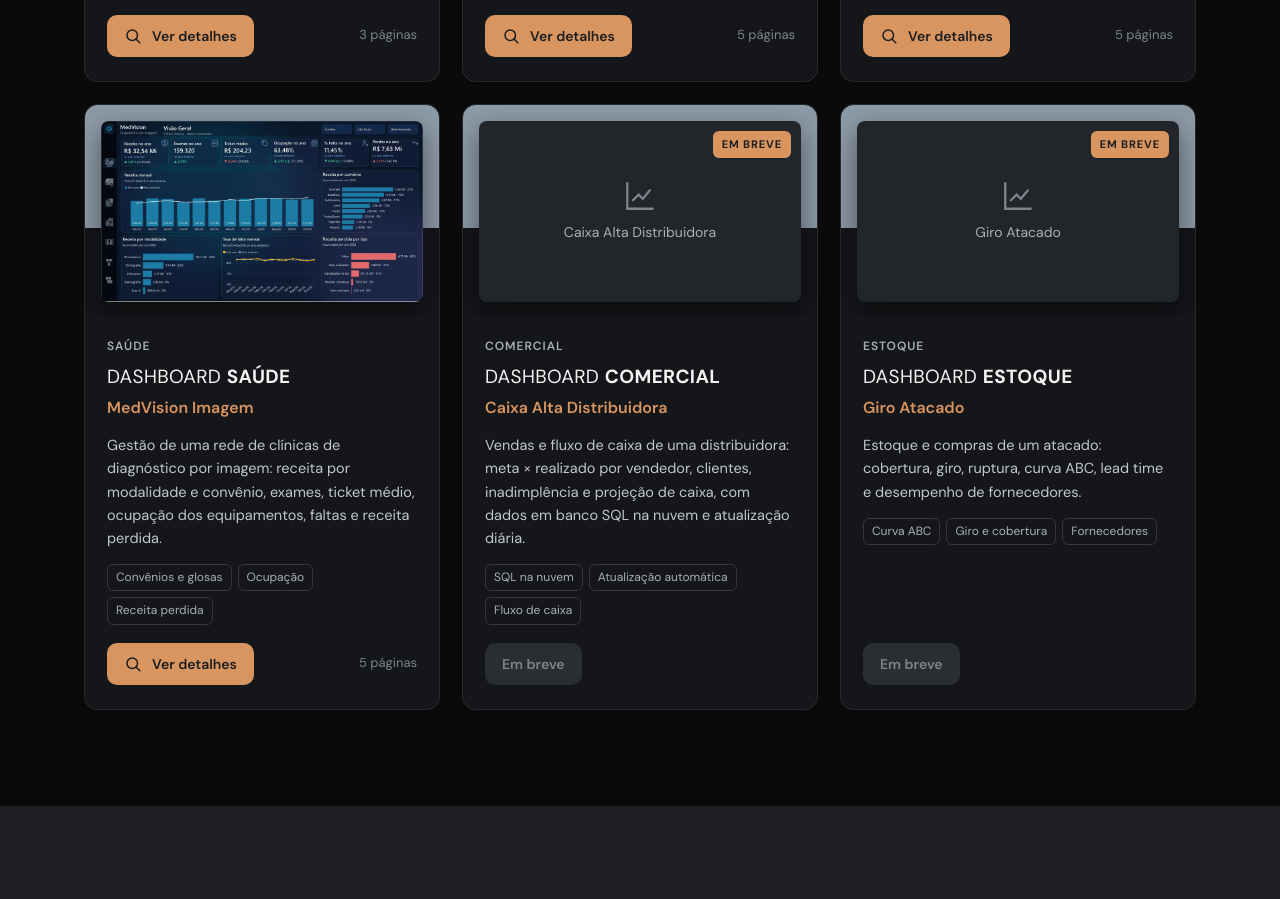
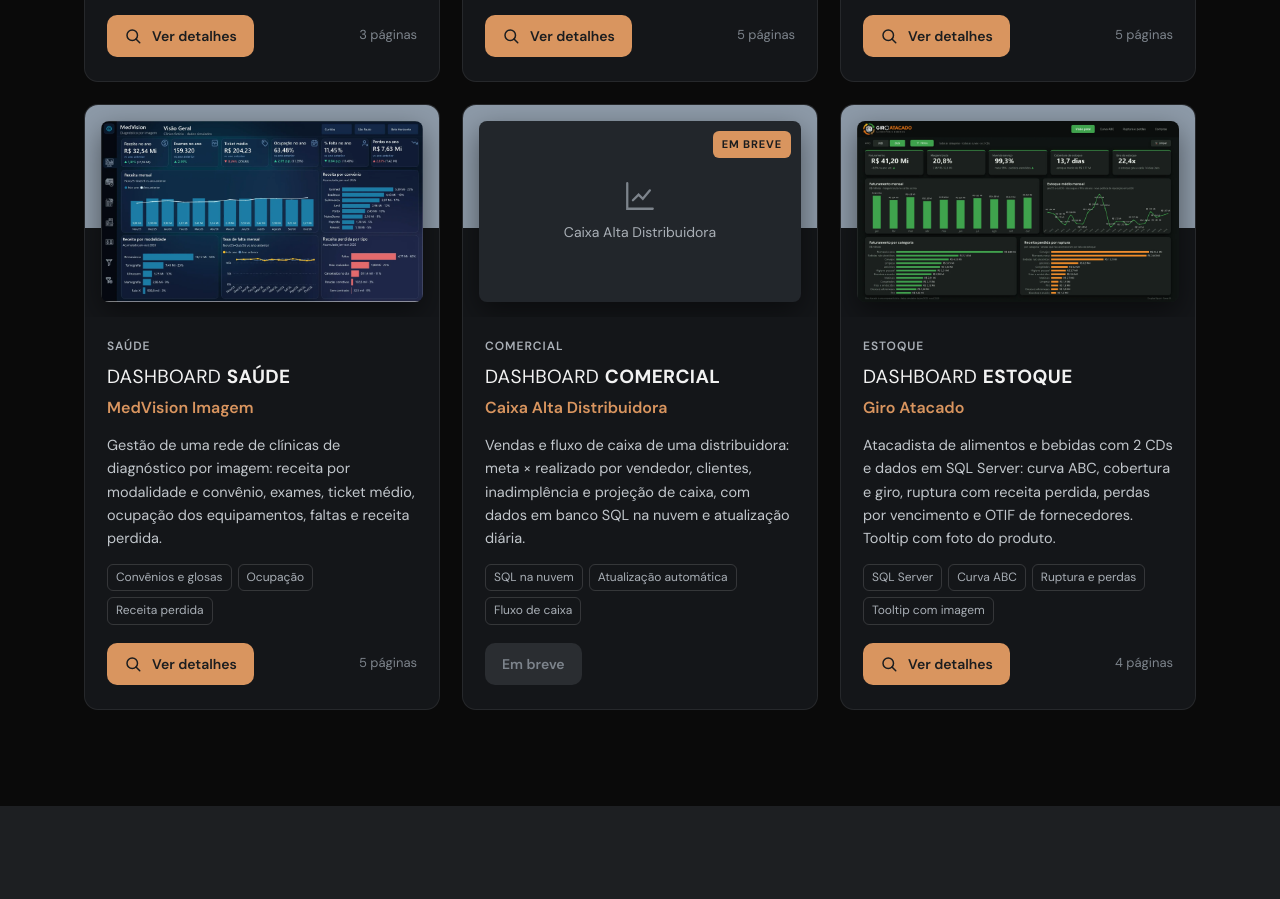
Before and after one commit to Riguini/Riguini.github.io, a plain HTML site: page index.html in a window 1280 px wide. Shown: the part 3931-4830 px from the top of the page. Drawn offline with Linux system fonts and the light colour scheme.

Commit message:
Publica o Giro Atacado no portfólio (link e capas)
Co-Authored-By: Claude Opus 5.5 <noreply@anthropic.com>
Claude-Session: https://claude.ai/code/session_01KRLcETGFSV5dZdy7bXPMUF

```diff
--- a/index.html
+++ b/index.html
@@ -598,9 +598,10 @@ const PROJETOS = [
   {id:'caixa-alta', area:'Comercial', titulo:'COMERCIAL', nome:'Caixa Alta Distribuidora', paginas:0, breve:true,
    desc:'Vendas e fluxo de caixa de uma distribuidora: meta × realizado por vendedor, clientes, inadimplência e projeção de caixa, com dados em banco SQL na nuvem e atualização diária.',
    tags:['SQL na nuvem','Atualização automática','Fluxo de caixa']},
-  {id:'giro', area:'Estoque', titulo:'ESTOQUE', nome:'Giro Atacado', paginas:0, breve:true,
-   desc:'Estoque e compras de um atacado: cobertura, giro, ruptura, curva ABC, lead time e desempenho de fornecedores.',
-   tags:['Curva ABC','Giro e cobertura','Fornecedores']}
+  {id:'giro', area:'Estoque', titulo:'ESTOQUE', nome:'Giro Atacado', paginas:4,
+   desc:'Atacadista de alimentos e bebidas com 2 CDs e dados em SQL Server: curva ABC, cobertura e giro, ruptura com receita perdida, perdas por vencimento e OTIF de fornecedores. Tooltip com foto do produto.',
+   tags:['SQL Server','Curva ABC','Ruptura e perdas','Tooltip com imagem'],
+   link:PBI('eyJrIjoiNzFjZDUyMzctMjcxZC00NDJlLTg1ZTEtMWI5YjMwZTU2ODBkIiwidCI6IjE4MzAxMzA2LTlkYmMtNDY3Yi05ZDNiLWMwNTc5ZmQ1YjM0MCJ9'), mobile:null}
 ];
 
 const $ = s => document.querySelector(s);
```
Also changed, not shown: img/capas/giro-1.webp (added), img/capas/giro-2.webp (added), img/capas/giro-3.webp (added), img/capas/giro-4.webp (added).
